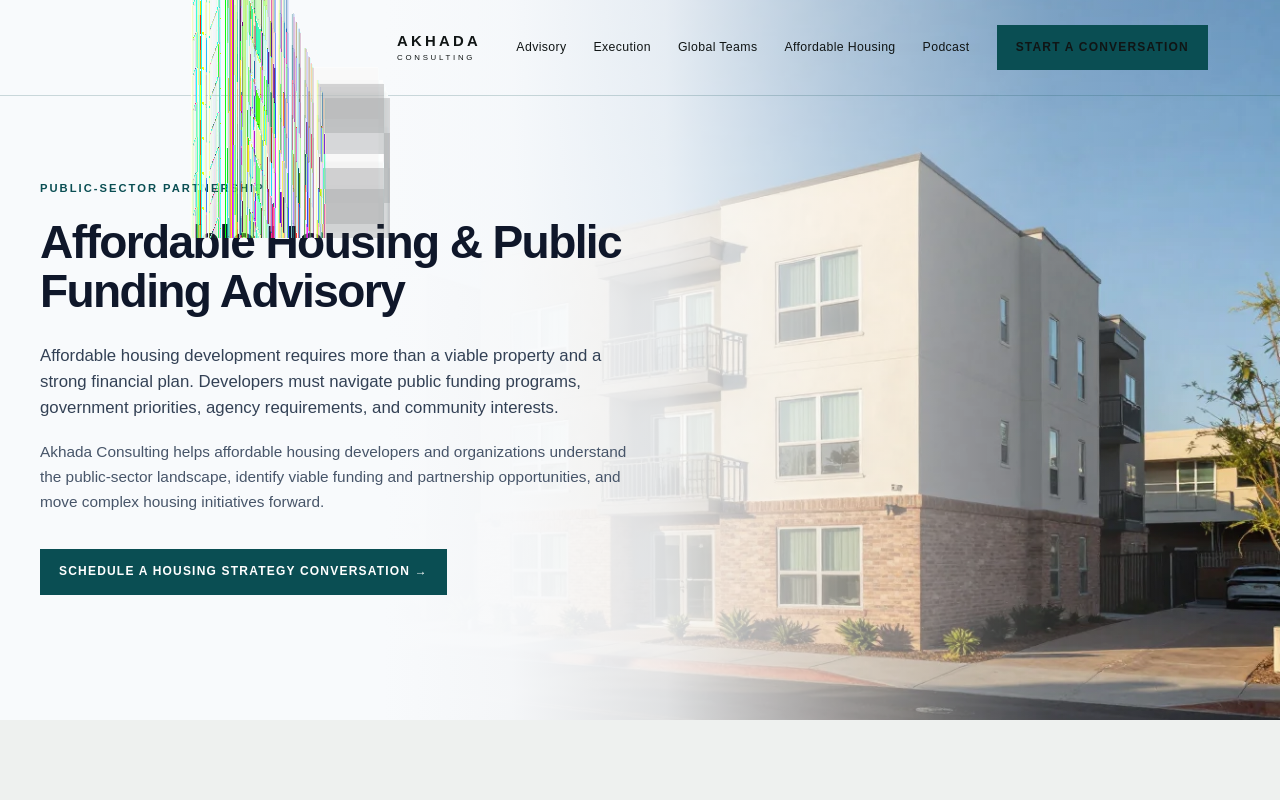
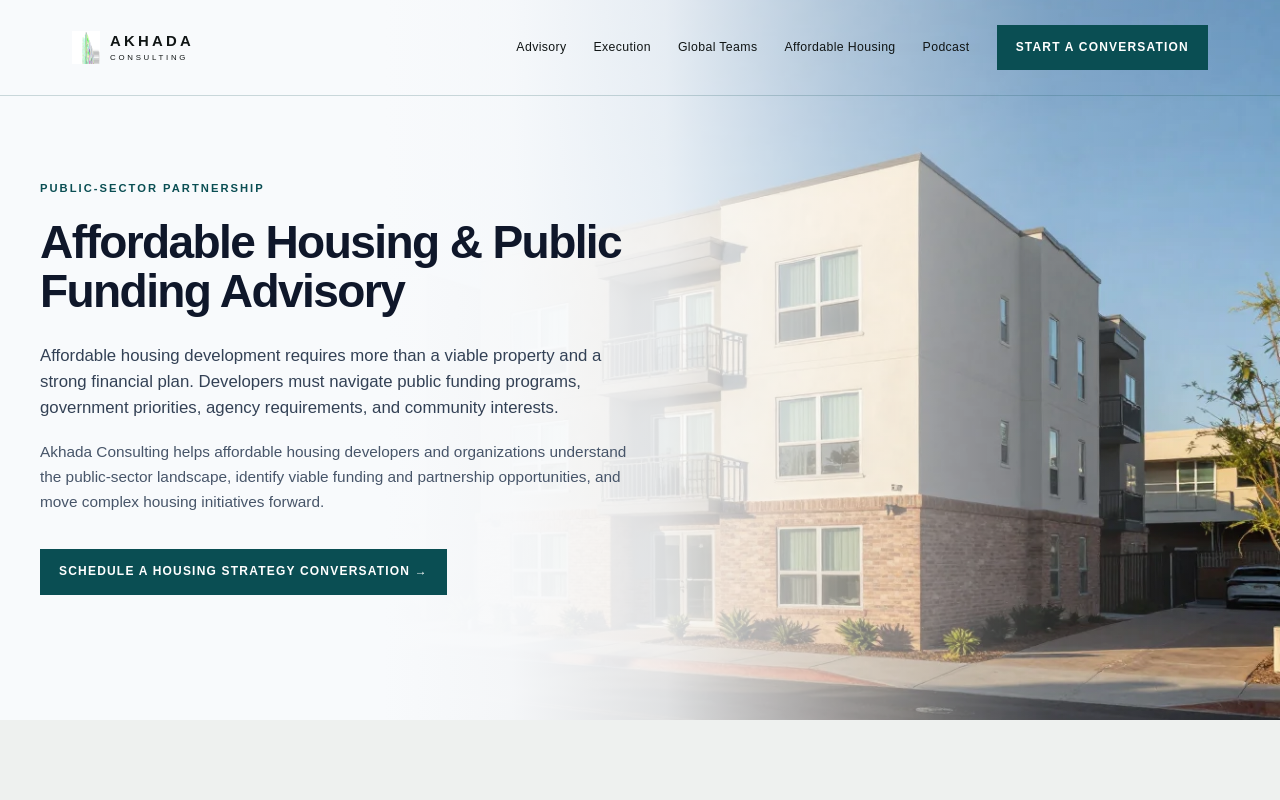
Before and after one commit to sasmithconsult/akhadaconsulting.com, a Next.js app: page /affordable-housing-advisory in a window 1280 px wide. Shown: the top 800 px of the page. Built offline with nearby package versions, Linux system fonts and the light colour scheme.

Commit message:
Refine header branding and housing CTA contrast

```diff
--- a/app/visual-fixes.css
+++ b/app/visual-fixes.css
@@ -1,5 +1,23 @@
 .brand {
-  gap: 0;
+  gap: 10px;
+}
+
+.brand-mark {
+  width: 28px;
+  height: 33px;
+  display: inline-flex;
+  align-items: center;
+  justify-content: center;
+  flex: 0 0 auto;
+  background: #fff;
+  overflow: hidden;
+}
+
+.brand-mark img {
+  display: block;
+  width: 100%;
+  height: 100%;
+  object-fit: contain;
 }
 
 .brand-wordmark {
@@ -12,6 +30,10 @@
 
 .brand-wordmark small {
   margin-top: 1px;
+}
+
+.housing-page .nav-cta {
+  color: #fff;
 }
 
 /* Affordable housing hero: match the original light-page composition. */
@@ -104,6 +126,11 @@
 }
 
 @media (max-width: 800px) {
+  .brand-mark {
+    width: 24px;
+    height: 29px;
+  }
+
   .housing-hero {
     min-height: auto;
     padding: 130px 24px 80px;
```
